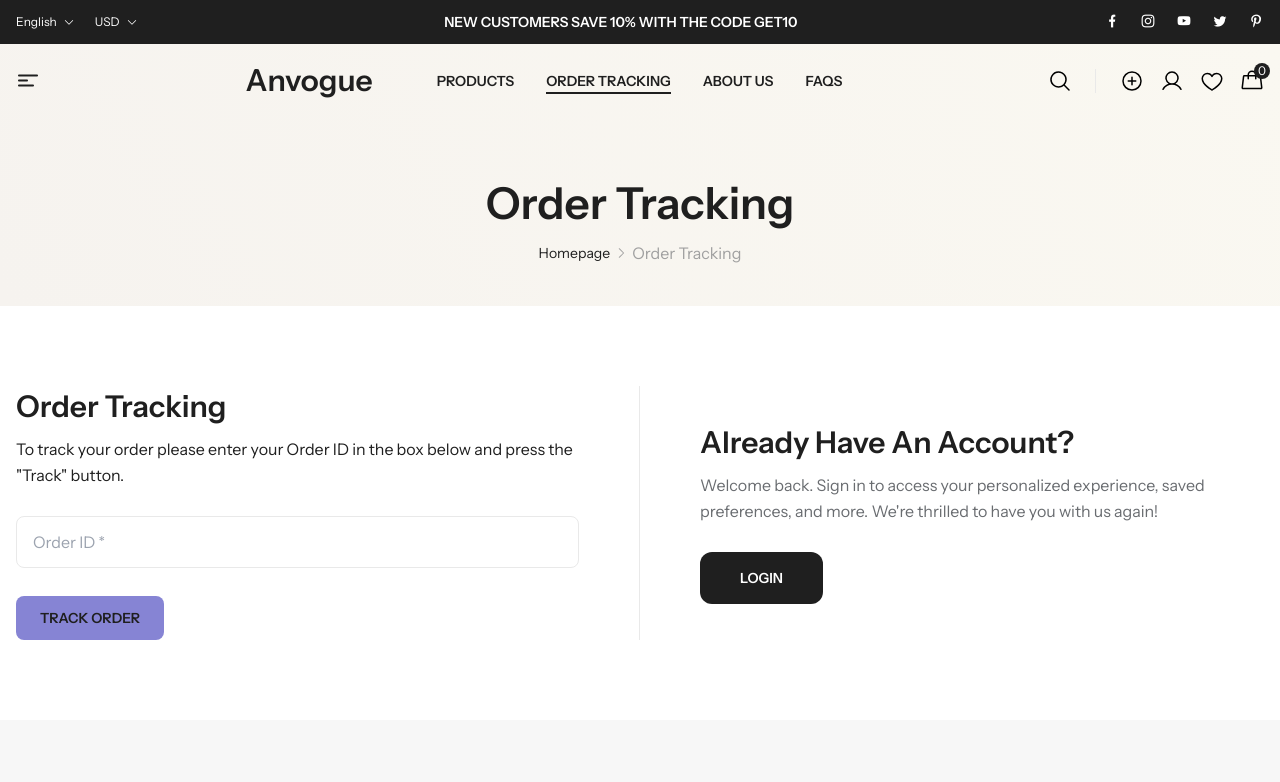
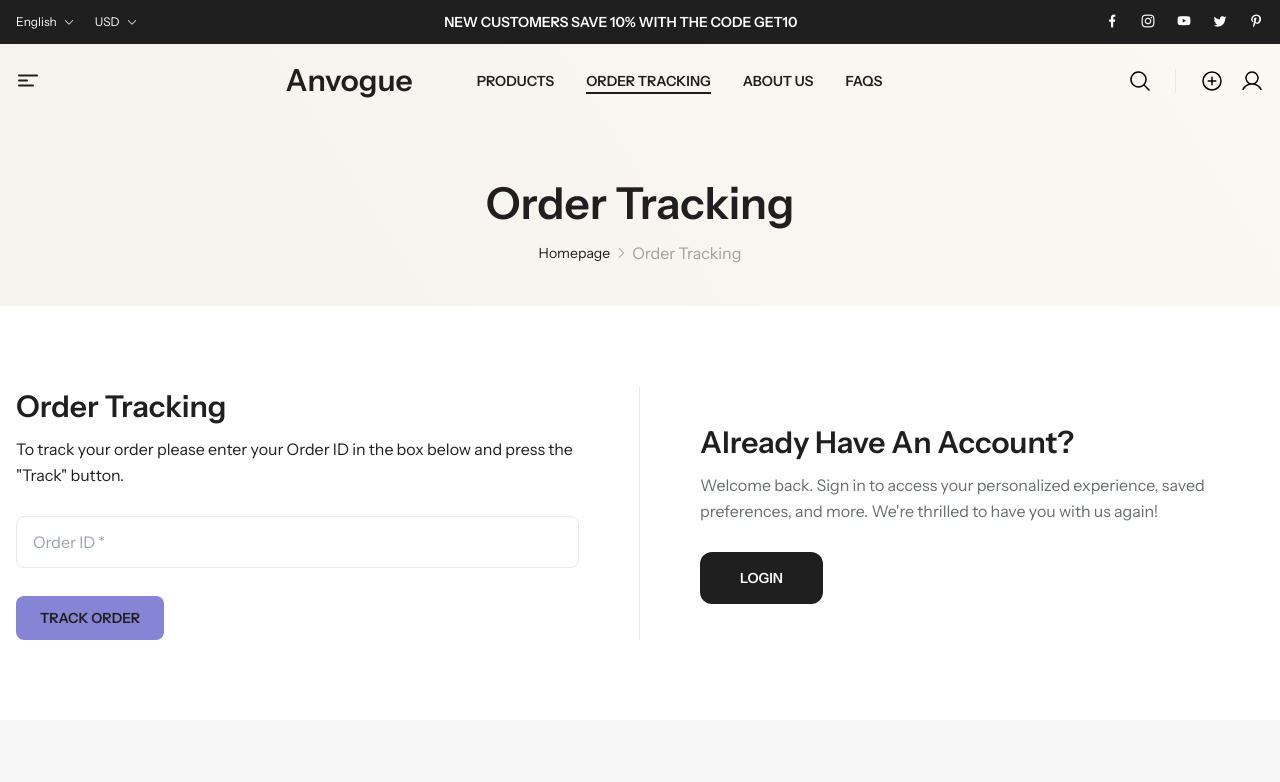
Before and after one commit to kennyrimba/IF-A-Sore-Devops-Cutie-Patooties, a Next.js app: page /order-tracking in a window 1280 px wide. Shown: the top 782 px of the page. Built offline with nearby package versions, Linux system fonts and the light colour scheme.

Commit message:
Hide Wishlist and Cart when not logged in

```diff
--- a/src/components/Header/Menu/MenuOne.tsx
+++ b/src/components/Header/Menu/MenuOne.tsx
@@ -202,13 +202,19 @@ const MenuOne: React.FC<Props> = ({ props }) => {
                                     </div>
                                 </div>
 
+                                {isLoggedIn && (
+                                    <>
                                         <div className="max-md:hidden wishlist-icon flex items-center cursor-pointer" onClick={openModalWishlist}>
                                             <Icon.Heart size={24} color='black' />
                                         </div>
                                         <div className="cart-icon flex items-center relative cursor-pointer" onClick={openModalCart}>
                                             <Icon.Handbag size={24} color='black' />
-                                    <span className="quantity cart-quantity absolute -right-1.5 -top-1.5 text-xs text-white bg-black w-4 h-4 flex items-center justify-center rounded-full">{cartState.cartArray.length}</span>
+                                            <span className="quantity cart-quantity absolute -right-1.5 -top-1.5 text-xs text-white bg-black w-4 h-4 flex items-center justify-center rounded-full">
+                                                {cartState.cartArray.length}
+                                            </span>
                                         </div>
+                                    </>
+                                )}
                             </div>
                         </div>
                     </div>
```
Lines whose indentation alone changed are shown as unchanged.
